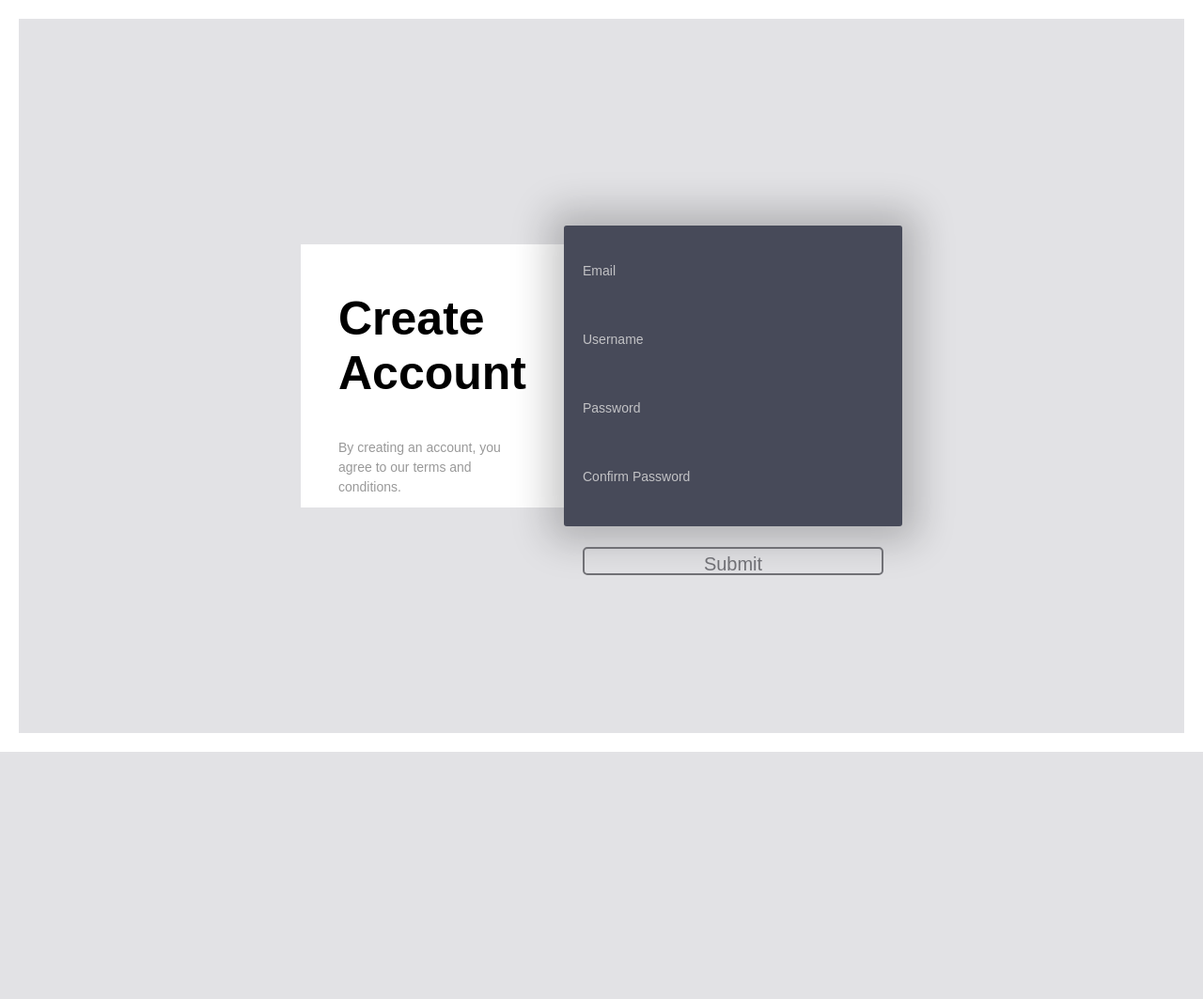
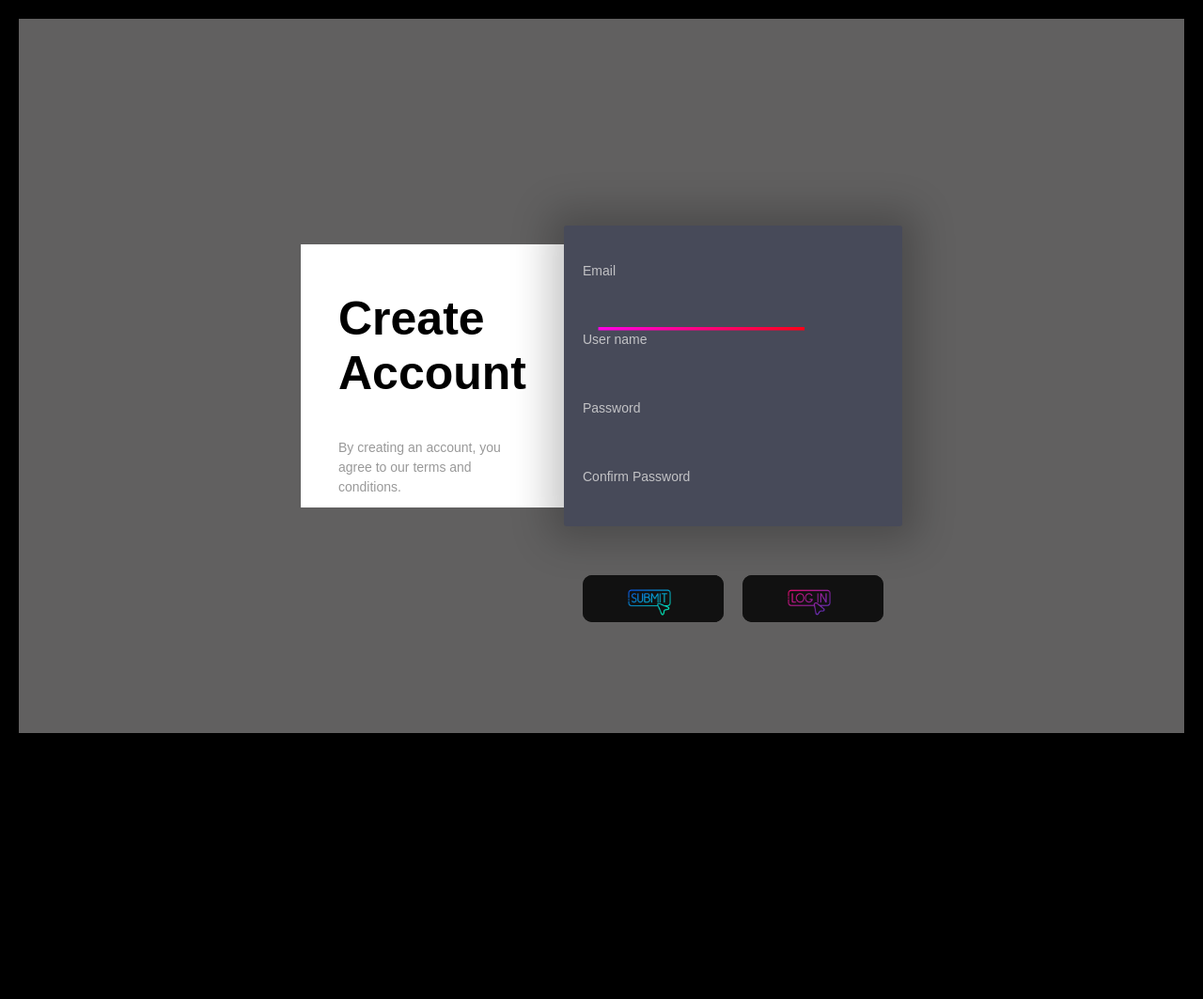
Before and after one commit to almahfuz777/Quiz-Portal, a Django app: page /signup/ in a window 1280 px wide. Shown: the whole page at 94% size. Before the commit the page ends 800 px from the top, so only its background shows below. Run offline with Django 5.2, Linux system fonts and the light colour scheme; some web fonts are replaced.

Commit message:
final touch of the login/signup

```diff
--- a/core/urls.py
+++ b/core/urls.py
@@ -3,7 +3,6 @@ from . import views
 
 urlpatterns = [
     path('', views.homepage, name='homepage'),  # Homepage URL
-    path('dashboard/',views.dashboard,name='dashboard'),
     path('signup/',views.signup,name = 'signup'), # signup url
     path('verify/<uuid:token>/', views.verify, name='verify'),
     path('login/',views.user_login, name = 'login'),
--- a/core/views.py
+++ b/core/views.py
@@ -2,16 +2,12 @@ from django.shortcuts import render, redirect
 from django.http import HttpResponse
 from django.contrib.auth import get_user_model, authenticate, login,logout
 from django.contrib.auth.decorators import login_required
-from django.contrib.auth.hashers import make_password
 from .utils import send_email_token
 import uuid
+from django.contrib import messages
 
 def homepage(req):
     return render(req, 'core/homepage.html')
-
-@login_required(login_url='login')
-def dashboard(request):
-    return render(request,'core/dashboard.html')
 
 User = get_user_model()  # Custom User model
 
@@ -23,14 +19,18 @@ def signup(request):
         pass2 = request.POST.get('password2')
 
         if pass1 != pass2:
-            return HttpResponse('Passwords do not match!')
+            messages.error(request,"Password do not match")
+            return render(request,'core/signup.html')
 
         if User.objects.filter(email=email).exists():
-            return HttpResponse('Email is already in use!')
+            messages.error(request,"Email already exist")
+            return render(request,'core/signup.html')
+
 
         if User.objects.filter(username=uname).exists():
-            return HttpResponse('Username is already taken!')
-        print(email," ",pass1)
+            messages.error(request,"Username already taken")
+            return render(request,'core/signup.html')
+
         # Create user and send verification email
         token = str(uuid.uuid4())
         user_obj = User.objects.create_user(
@@ -42,7 +42,9 @@ def signup(request):
         )
         send_email_token(email, token)
 
-        return HttpResponse('A verification email has been sent to your email address.')
+        messages.success(request,"A verification link has sent to your email")
+        return redirect('login')
+
     return render(request, 'core/signup.html')
 
 
@@ -50,13 +52,15 @@ def verify(request, token):
     try:
         user_obj = User.objects.get(email_token=token)
         if user_obj.is_verified:
-            return HttpResponse('Your account is already verified!')
+            messages.error(request, "You email account is already verified")
+            return redirect('quiz_home')
 
         user_obj.is_verified = True
         user_obj.save()
         return redirect('quiz_home')
     except User.DoesNotExist:
-        return HttpResponse('Invalid verification token!')
+        messages.error(request,"Invalid verification token")
+        return redirect('login')
 
 
 def user_login(request):
@@ -67,9 +71,10 @@ def user_login(request):
         print(passw)
         if user is not None:
             login(request,user)
-            return redirect('dashboard')
+            return redirect('quiz_home')
         else:
-            return HttpResponse("Username or Password is incorrect!!!")
+          messages.error(request, "Username or password is incorrect")
+          return render(request,'core/login.html')
 
     return render(request,'core/login.html')
 
--- a/static/css/signup.css
+++ b/static/css/signup.css
@@ -1,18 +1,12 @@
 @import url('https://rsms.me/inter/inter-ui.css');
-::selection {
-  background: #2D2F36;
-}
-::-webkit-selection {
-  background: #2D2F36;
-}
-::-moz-selection {
-  background: #2D2F36;
-}
 body {
   background: white;
   font-family: 'Inter UI', sans-serif;
   margin: 0;
   padding: 20px;
+  padding-bottom: 0;
+  background: #000;
+  overflow-y: hidden;
 }
 .page {
   background: #e2e2e5;
@@ -22,6 +16,7 @@ body {
   position: absolute;
   place-content: center;
   width: calc(100% - 40px);
+  background: #616060;
 }
 @media (max-width: 767px) {
   .page {
@@ -121,18 +116,77 @@ input {
 input::-moz-focus-inner {
   border: 0;
 }
-#submit {
-  color: #707075;
+.button-container {
+  display: flex;
+  justify-content: space-between;
+  gap: 20px;
   margin-top: 30px;
-  transition: color 300ms;
-  border:solid 2px;
-  border-radius: 5px;
 }
-#submit:focus {
-  color: #f2f2f2;
-  background-color: red;
+.glow-on-hover {
+  margin-top: 30px;
+  width: 150px;
+  height: 50px;
+  border: none;
+  outline: none;
+  color: #fff;
+  background: #111;
+  cursor: pointer;
+  position: relative;
+  z-index: 0;
+  border-radius: 10px;
 }
-#submit:active {
-  color: #d0d0d2;
 
+.glow-on-hover:before {
+  content: '';
+  background: linear-gradient(45deg, #ff0000, #ff7300, #fffb00, #48ff00, #00ffd5, #002bff, #7a00ff, #ff00c8, #ff0000);
+  position: absolute;
+  top: -2px;
+  left:-2px;
+  background-size: 400%;
+  z-index: -1;
+  filter: blur(5px);
+  width: calc(100% + 4px);
+  height: calc(100% + 4px);
+  animation: glowing 20s linear infinite;
+  opacity: 0;
+  transition: opacity .3s ease-in-out;
+  border-radius: 10px;
 }
+
+.glow-on-hover:active {
+  color: #000
+}
+
+.glow-on-hover:active:after {
+  background: transparent;
+}
+
+.glow-on-hover:hover:before {
+  opacity: 1;
+}
+
+.glow-on-hover:after {
+  z-index: -1;
+  content: '';
+  position: absolute;
+  width: 100%;
+  height: 100%;
+  background: #111;
+  left: 0;
+  top: 0;
+  border-radius: 10px;
+}
+button.glow-on-hover img {
+  width: 3.5em;
+  height: 3.5rem;
+  object-fit: contain;
+  margin-right: 8px;
+}
+button.glow-on-hover:hover img {
+  transform: scale(1.1);
+}
+@keyframes glowing {
+  0% { background-position: 0 0; }
+  50% { background-position: 400% 0; }
+  100% { background-position: 0 0; }
+}
--- a/templates/core/signup.html
+++ b/templates/core/signup.html
@@ -6,6 +6,7 @@
     <meta name="viewport" content="width=device-width, initial-scale=1.0" />
     <title>Signup</title>
     <link rel="stylesheet" href="{% static 'css/signup.css' %}" />
+    <script src="https://cdnjs.cloudflare.com/ajax/libs/animejs/3.2.1/anime.min.js"></script>
   </head>
   <body>
     <div class="page">
@@ -17,22 +18,72 @@
           </div>
         </div>
         <div class="right">
+          <svg viewBox="0 0 350 900">
+            <defs>
+              <linearGradient
+                id="linearGradient"
+                x1="13"
+                y1="193.5"
+                x2="307"
+                y2="193.5"
+                gradientUnits="userSpaceOnUse"
+              >
+                <stop style="stop-color: #ff00ff" offset="0" />
+                <stop style="stop-color: #ff0000" offset="1" />
+              </linearGradient>
+            </defs>
+            <path
+              d="m 40,120 240,0
+               c 0,0 25,0.8 25,35
+               0,34.2 -25,35 -25,35
+               h -240
+               c 0,0 -25,4 -25,38.5
+               0,34.5 25,38.5 25,38.5
+               h 215
+               c 0,0 20,0 20,-25
+               0,-24 -20,-25 -20,-25
+               h -190
+               c 0,0 -20,2 -20,25
+               0,24 20,25 50,25
+               h 170"
+            />
+          </svg>
           <form action="{% url 'signup' %}" method="POST">
             {% csrf_token %}
             <div class="form">
               <label for="email">Email</label>
               <input type="email" id="email" name="email" required />
-              <label for="username">Username</label>
+              <label for="username">User name</label>
               <input type="text" name="username" id="username" required />
               <label for="password1">Password</label>
               <input type="password" id="password1" name="password1" required />
               <label for="password2">Confirm Password</label>
               <input type="password" id="password2" name="password2" required />
-              <input type="submit" id="submit" value="Submit" />
+              <div class="button-container">
+                <button class="glow-on-hover" type="submit">
+                  <img src="{% static "images/submit.png" %}" alt="">
+                </button>
+                <button class="glow-on-hover" type="button">
+                    <a href="{% url "login" %}">
+                      <img src="{% static "images/log-in.png" %}" alt="">
+                    </a>
+                </button>
+              </div>
             </div>
           </form>
         </div>
       </div>
     </div>
+    <script src="https://cdnjs.cloudflare.com/ajax/libs/animejs/3.2.1/anime.min.js"></script>
+
+    <!-- Display alert message for errors -->
+    {% if messages %}
+    <script type="text/javascript">
+      {% for message in messages %}
+        alert("{{ message }}");
+      {% endfor %}
+    </script>
+    {% endif %}
+    <script src="{% static 'js/signup.js' %}"></script>
   </body>
 </html>
```
Also changed, not shown: Quiz_Portal/settings.py (+11 -2 lines), core/adapters.py (+17 -7 lines), core/tests.py (+138 -1 lines), static/css/login.css (+56 -2 lines), templates/core/dashboard.html (deleted, +0 -13 lines), templates/core/login.html (+34 -16 lines), static/images/log-in.png (added), static/images/signup.png (added), static/images/submit.png (added).
